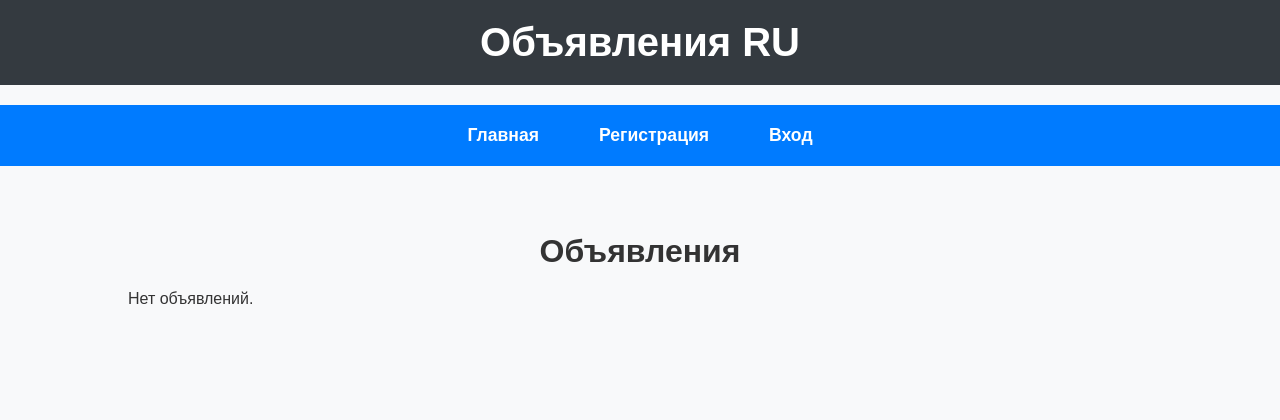
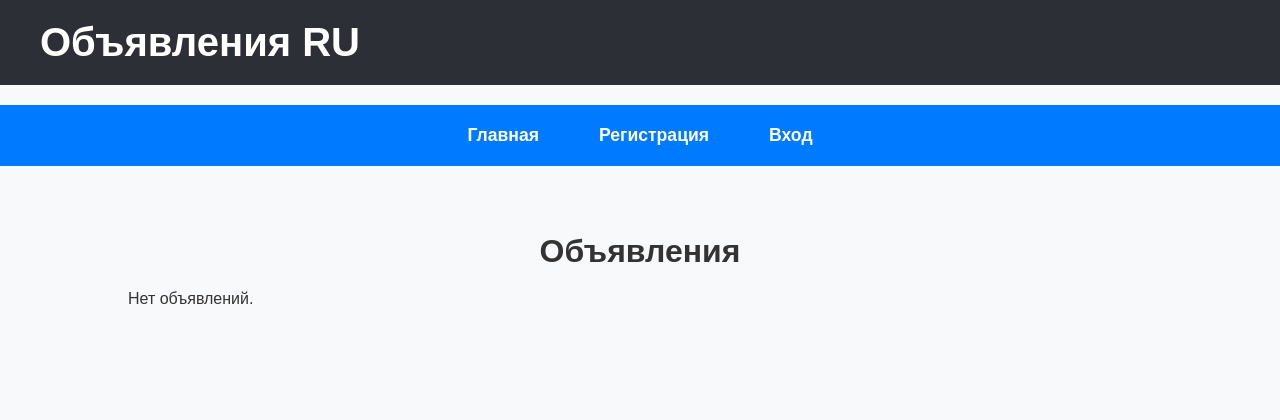
Before and after one commit to brkhtvvv/rgz.olya, a Flask app: page / in a window 1280 px wide. Shown: the top 420 px of the page. Run offline with Flask 3, Linux system fonts and the light colour scheme; data that the repository does not hold is empty; some libraries are stand-ins or nearby versions.

Commit message:
надеюсь последняя версия4

```diff
--- a/templates/index.html
+++ b/templates/index.html
@@ -14,14 +14,16 @@
             color: #333;
         }
         header {
-            background-color: #343a40;
+            background-color: #2c2f36; /* Темно-темно-серый */
             color: white;
-            padding: 20px 0;
-            text-align: center;
+            padding: 20px 40px;
+            display: flex;
+            align-items: center;
         }
         header h1 {
             font-size: 2.5rem;
             margin: 0;
+            flex-grow: 1;
         }
         nav {
             display: flex;
@@ -53,18 +55,16 @@
         }
         .row {
             display: flex;
-            flex-wrap: wrap;
+            flex-direction: column; /* Карточки друг под другом */
             gap: 20px;
-            justify-content: center;
         }
         .col-md-4 {
-            flex: 1 1 calc(33.333% - 20px);
-            max-width: calc(33.333% - 20px);
             background-color: white;
             box-shadow: 0 4px 8px rgba(0, 0, 0, 0.1);
             border-radius: 10px;
             overflow: hidden;
             transition: transform 0.3s ease;
+            width: 100%; /* Карточки прямоугольные */
         }
         .col-md-4:hover {
             transform: translateY(-10px);
@@ -98,7 +98,7 @@
             background-color: #c82333;
         }
         footer {
-            background-color: #343a40;
+            background-color: #2c2f36; /* Темно-темно-серый */
             color: white;
             text-align: center;
             padding: 10px 0;
```
